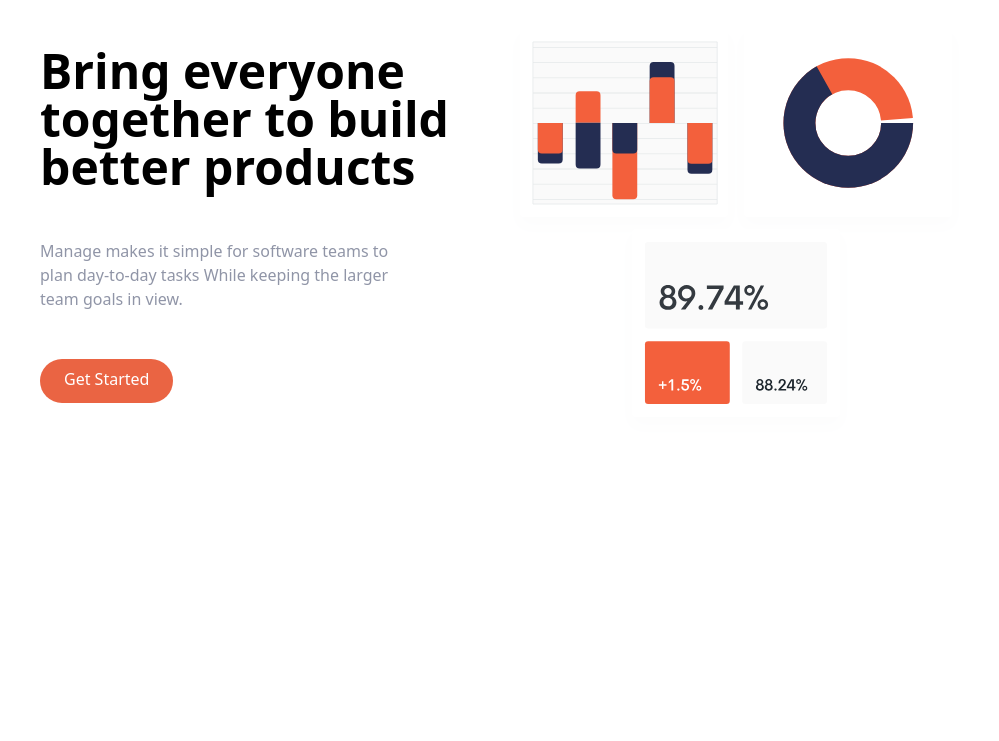
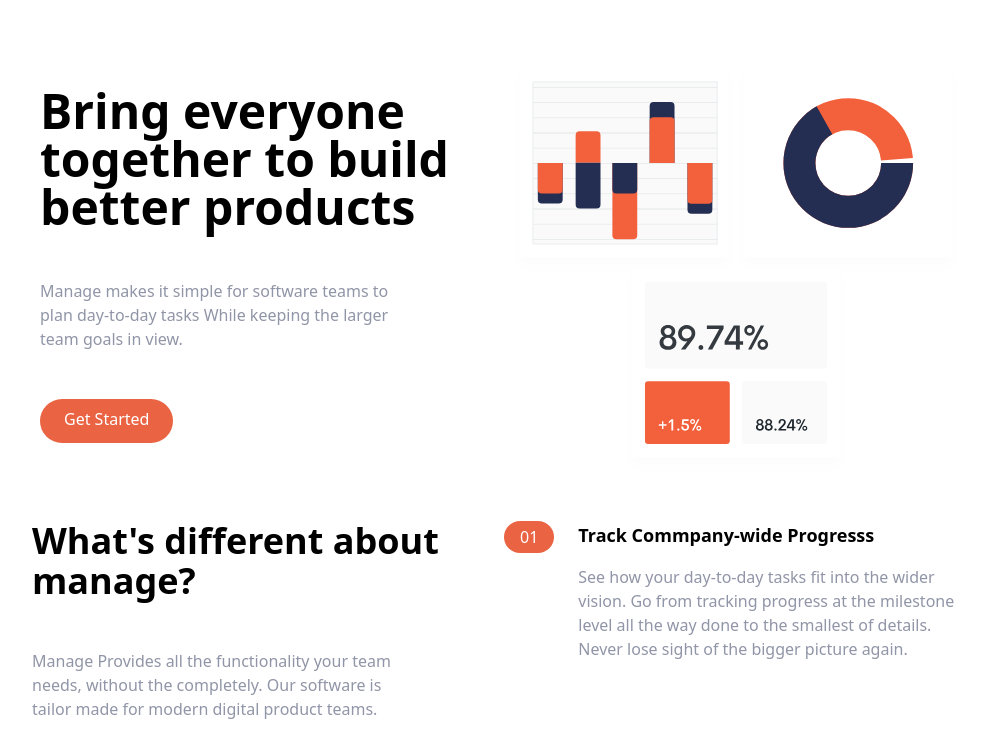
Before and after one commit to AyanUpadhaya/landing-page-tailwind, a website: page index.html in a window 1280 px wide. Shown: the part 71-812 px from the top of the page, without its empty margins (136-1135 px from the left). Drawn offline with Linux system fonts and the light colour scheme.

Commit message:
feature section created

```diff
--- a/index.html
+++ b/index.html
@@ -35,7 +35,7 @@
    <!-- hero -->
    <section id="hero">
     <!-- flex contaier -->
-    <div class="container flex flex-col-reverse md:flex-row items-center px-6 mx-auto space-y-0 md:space-y-0">
+    <div class="container flex flex-col-reverse md:flex-row items-center px-6 mx-auto mt-10 space-y-0 md:space-y-0">
         <!-- left -->
         <div class="flex flex-col mb-3 space-y-12 md:w-1/2">
             <h1 class="max-w-md text-4xl font-bold text-center md:text-5xl md:text-left">
@@ -57,5 +57,58 @@
     </div>
    </section>
 
+   <!-- features -->
+   <section id="features" class="">
+    <!-- flex container -->
+    <div class="container flex flex-col px-4 mx-auto mt-10 space-y-12 md:space-y-0 md:flex-row">
+        <!-- Whats different -->
+        <div class="flex flex-col space-y-12 md:w-1/2 md:pb-5">
+            <h2 class="max-w-md text-4xl font-bold text-center md:text-left">
+                What's different about manage?
+            </h2>
+            <p class="max-w-sm text-center text-darkGrayishBlue  md:text-left">
+                Manage Provides all the functionality your team needs,
+                without the
+                completely. Our software is tailor made for modern digital product
+                teams.
+            </p>
+
+        </div>
+
+        <!-- numbered list -->
+        <div class="flex flex-col space-y-8 md:w-1/2">
+            <!-- list 1 -->
+            <div class="flex flex-col space-y-3 md:space-y-0 md:space-x-6 md:flex-row">
+                <div class="rounded-l-full bg-brightRedSupLight md:bg-transparent">
+                    <div class="flex items-center space-x-2">
+                        <div class="px-4 py-2 text-white rounded-full md:py-1 bg-brightRed">
+                            01
+                        </div>
+                        <h3 class="text-base font-bold md:mb-4 md:hidden">
+                            Track Commpany-wide Progress
+                        </h3>
+
+                    </div>
+                </div>
+
+                <div>
+                    <h3 class="hidden text-lg font-bold mb-4 md:block">
+                        Track Commpany-wide Progresss
+                    </h3>
+
+                    <p class="text-darkGrayishBlue">
+                        See how your day-to-day tasks fit into the wider vision. Go from
+                        tracking progress at the milestone level all the way done to the
+                        smallest of details. Never lose sight of the bigger picture again.
+                    </p>
+                </div>
+
+
+            </div>
+
+        </div>
+    </div>
+   </section>
+
 </body>
 </html>
```
Also changed, not shown: css/main.css.
